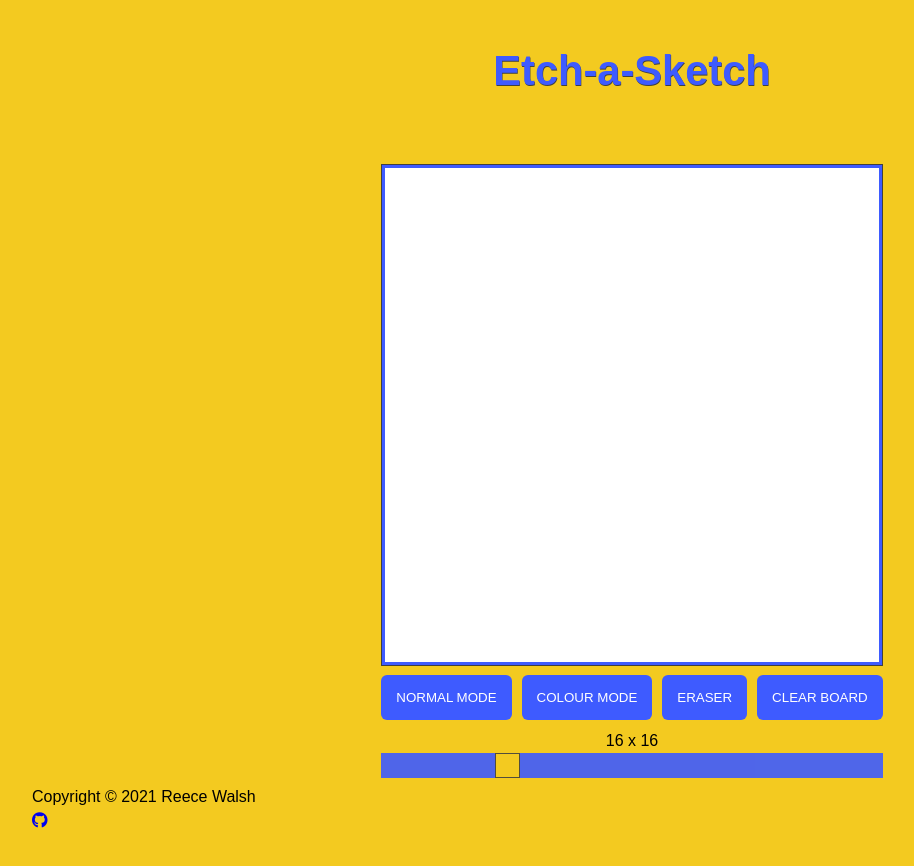
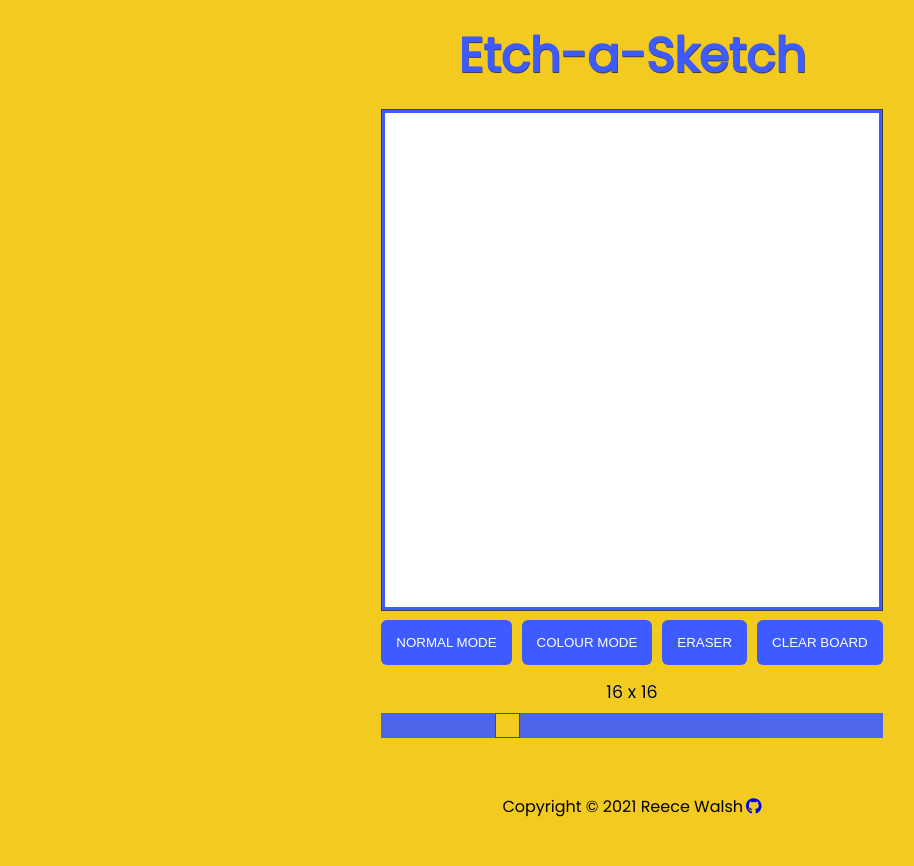
Before and after one commit to reeceawalsh/Etch-A-Sketch, a plain HTML site: page index.html in a window 1280 px wide. Shown: the whole page, without its empty margins (8-922 px from the left). After the commit the page ends 819 px from the top, so only its background shows below. Drawn offline with Linux system fonts and the light colour scheme.

Commit message:
Styling finished

```diff
--- a/index.html
+++ b/index.html
@@ -10,6 +10,9 @@
       src="https://kit.fontawesome.com/4c536a6bd5.js"
       crossorigin="anonymous"
     ></script>
+    <style>
+      @import url("https://fonts.googleapis.com/css2?family=Poppins&display=swap");
+    </style>
   </head>
   <body>
     <header class="header">
--- a/style.css
+++ b/style.css
@@ -13,20 +13,20 @@
 
 body {
   line-height: 1.5;
-  margin: 40px;
   background-color: var(--primary-light);
-  font-family: sans-serif;
+  font-family: "Poppins", sans-serif;
 }
 
 /* Header */
 .header {
-  height: 50px;
-  margin-bottom: 75px;
+  height: 30px;
+  margin: 20px;
 }
 
 .header h1 {
+  font-family: "Poppins", sans-serif;
   text-align: center;
-  font-size: 2.6rem;
+  font-size: 3rem;
   color: var(--primary-dark);
   text-shadow: 0.5px 1px var(--secondary-dark);
 }
@@ -36,6 +36,7 @@ body {
   display: flex;
   justify-content: center;
   align-items: center;
+  margin-top: 60px;
 }
 
 /* Grid */
@@ -63,6 +64,8 @@ body {
   display: flex;
   flex-direction: column;
 }
+
+/* Buttons */
 
 .buttons {
   display: flex;
@@ -109,12 +112,17 @@ button:hover,
   text-shadow: 0.3px 0.3px var(--primary-dark);
 }
 
+/* Slider */
 .slider {
   width: 100%;
+  margin-top: 5px;
 }
 
 #sliderValue {
+  margin-bottom: 8px;
   text-align: center;
+  text-shadow: 0.3px 0.3px white;
+  font-size: 1.1rem;
 }
 
 #slider {
@@ -150,26 +158,15 @@ button:hover,
 }
 
 /* Footer */
-
-/* footer {
-  background: #333;
-  font-style: normal;
-  font-size: 0.9rem;
-  left: 0px;
-  bottom: 0px;
-  height: 90px;
-  border-left: solid rgb(218, 255, 253) 5px;
-  border-right: solid rgb(218, 255, 253) 5px;
-  border-bottom: solid rgb(218, 255, 253) 5px;
+footer {
+  margin-top: 50px;
   display: flex;
-  justify-content: flex-start;
-  align-items: center;
+  bottom: 0;
+  flex-direction: row;
+  justify-content: center;
+  align-items: flex-end;
 }
 
-#information {
-  display: flex;
-  width: 100%;
-  justify-content: space-between;
-  padding: 10px;
-  box-shadow: rgba(0, 0, 0, 0.35) 0px 10px 15px;
-} */
+footer p {
+  margin-right: 3px;
+}
```
